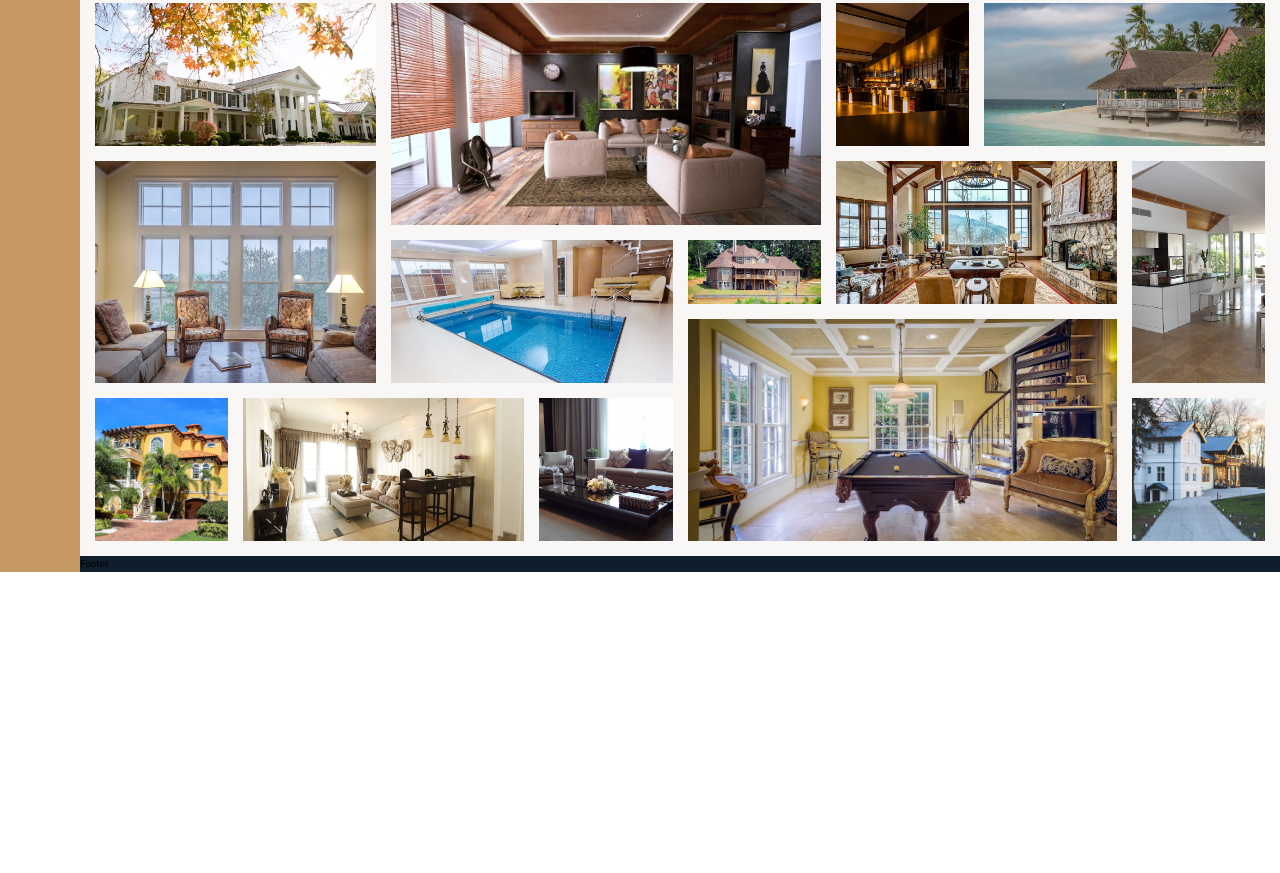
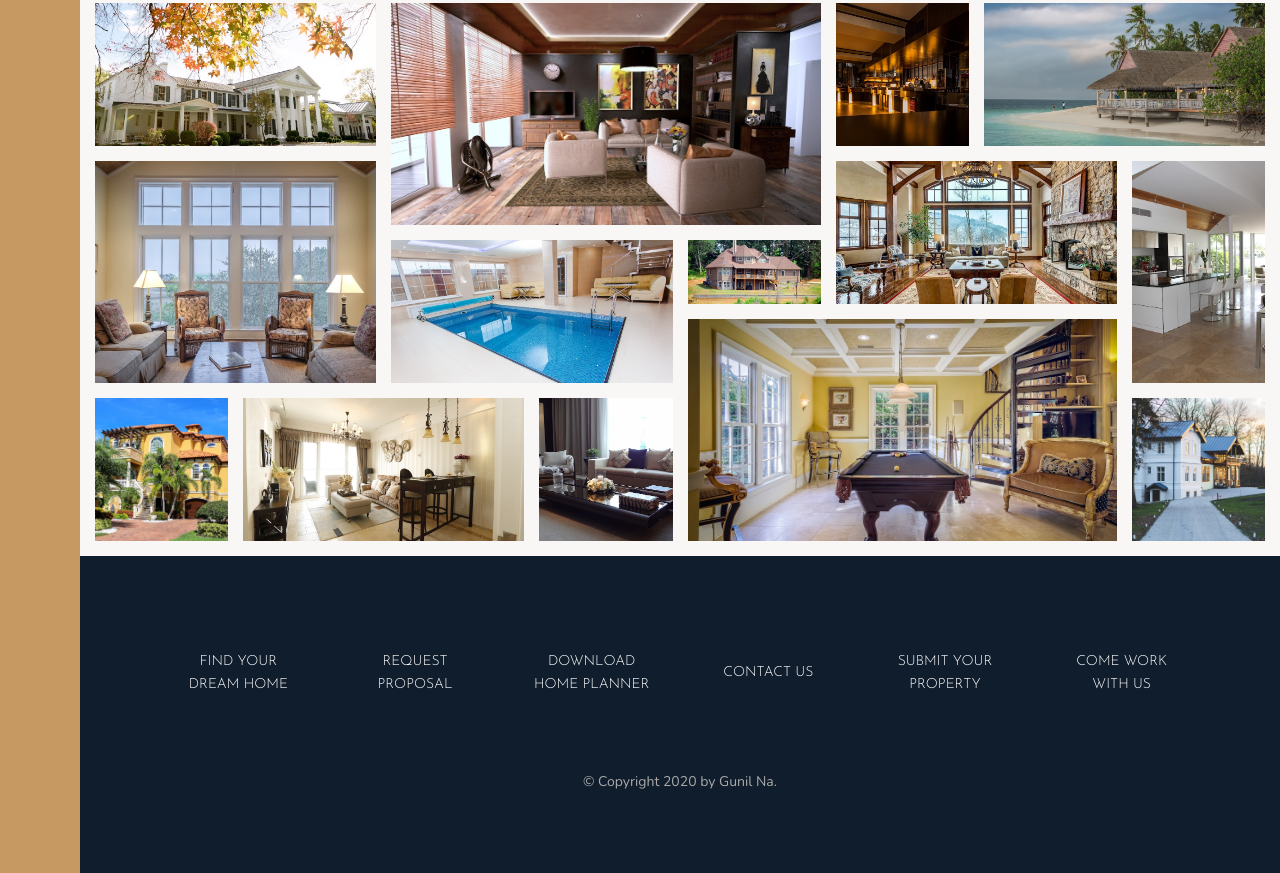
Before and after one commit to gunil0610/Nexter, a website: page index.html in a window 1280 px wide. Shown: the part 3084-3957 px from the top of the page. Before the commit the page ends 3656 px from the top, so only its background shows below. Drawn offline with nearby package versions, Linux system fonts and the light colour scheme.

Commit message:
building the footer

```diff
--- a/index.html
+++ b/index.html
@@ -371,6 +371,26 @@
       </figure>
     </section>
 
-    <footer class="footer">Footer</footer>
+    <footer class="footer">
+      <ul class="nav">
+        <li class="nav__item">
+          <a href="#" class="nav__link">Find your dream home</a>
+        </li>
+        <li class="nav__item">
+          <a href="#" class="nav__link">Request proposal</a>
+        </li>
+        <li class="nav__item">
+          <a href="#" class="nav__link">Download home planner</a>
+        </li>
+        <li class="nav__item"><a href="#" class="nav__link">Contact us</a></li>
+        <li class="nav__item">
+          <a href="#" class="nav__link">Submit your property</a>
+        </li>
+        <li class="nav__item">
+          <a href="#" class="nav__link">Come work with us</a>
+        </li>
+      </ul>
+      <p class="copyright">&copy; Copyright 2020 by Gunil Na.</p>
+    </footer>
   </body>
 </html>
--- a/sass/_footer.scss
+++ b/sass/_footer.scss
@@ -1,4 +1,41 @@
 .footer {
   background-color: $color-secondary;
   grid-column: full-start / full-end;
+  padding: 8rem;
 }
+
+.nav {
+  list-style: none;
+
+  display: grid;
+  grid-template-columns: repeat(auto-fit, minmax(15rem, 1fr));
+  grid-gap: 2rem;
+  align-items: center;
+
+  &__link:link,
+  &__link:visited {
+    font-size: 1.4rem;
+    color: #fff;
+    text-decoration: none;
+    font-family: $font-display;
+    text-transform: uppercase;
+    text-align: center;
+    padding: 1.5rem;
+    display: block;
+    transition: all 0.2s;
+  }
+
+  &__link:hover,
+  &__link:active {
+    background-color: rgba(#fff, 0.05);
+    transform: translateY(-3px);
+  }
+}
+
+.copyright {
+  font-size: 1.4rem;
+  color: $color-grey-light-2;
+  margin: 6rem auto 0;
+  text-align: center;
+  width: 70%;
+}
```
Also changed, not shown: css/style.css.
